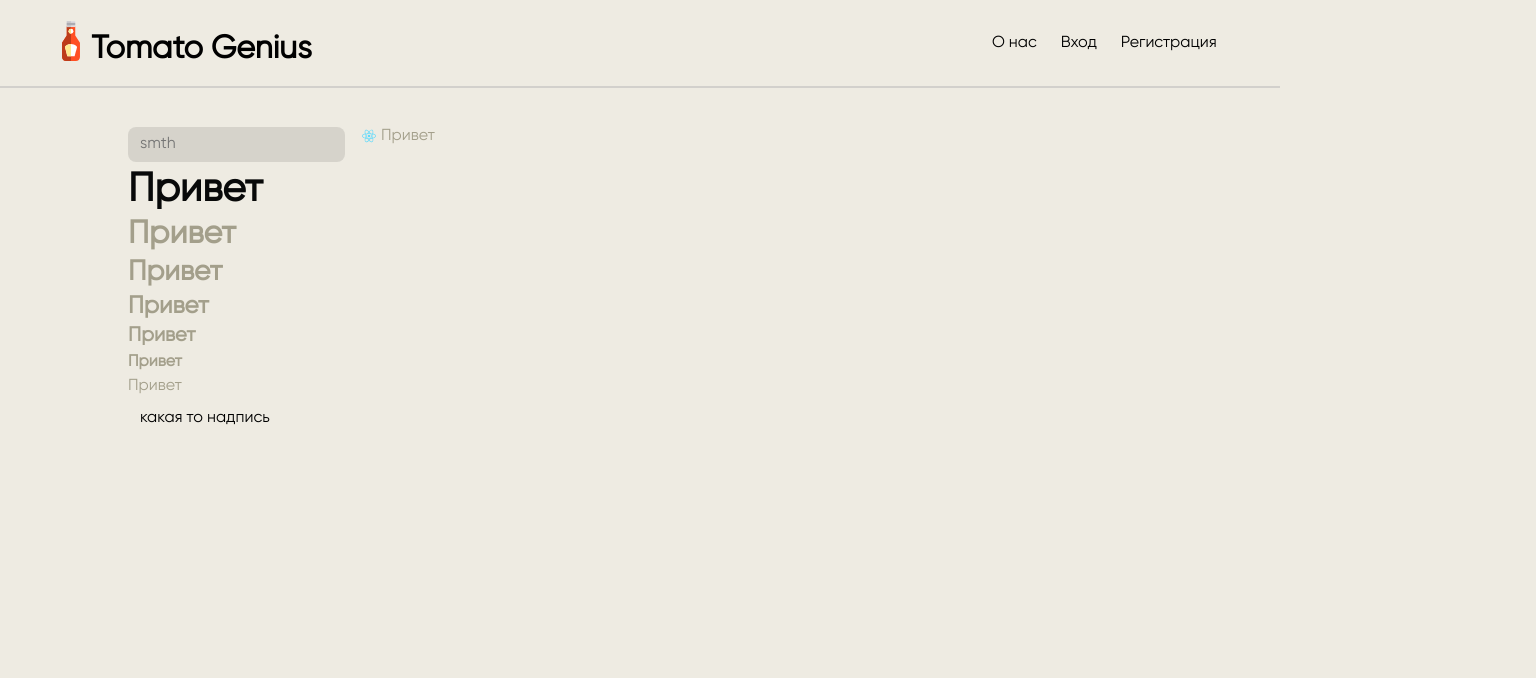
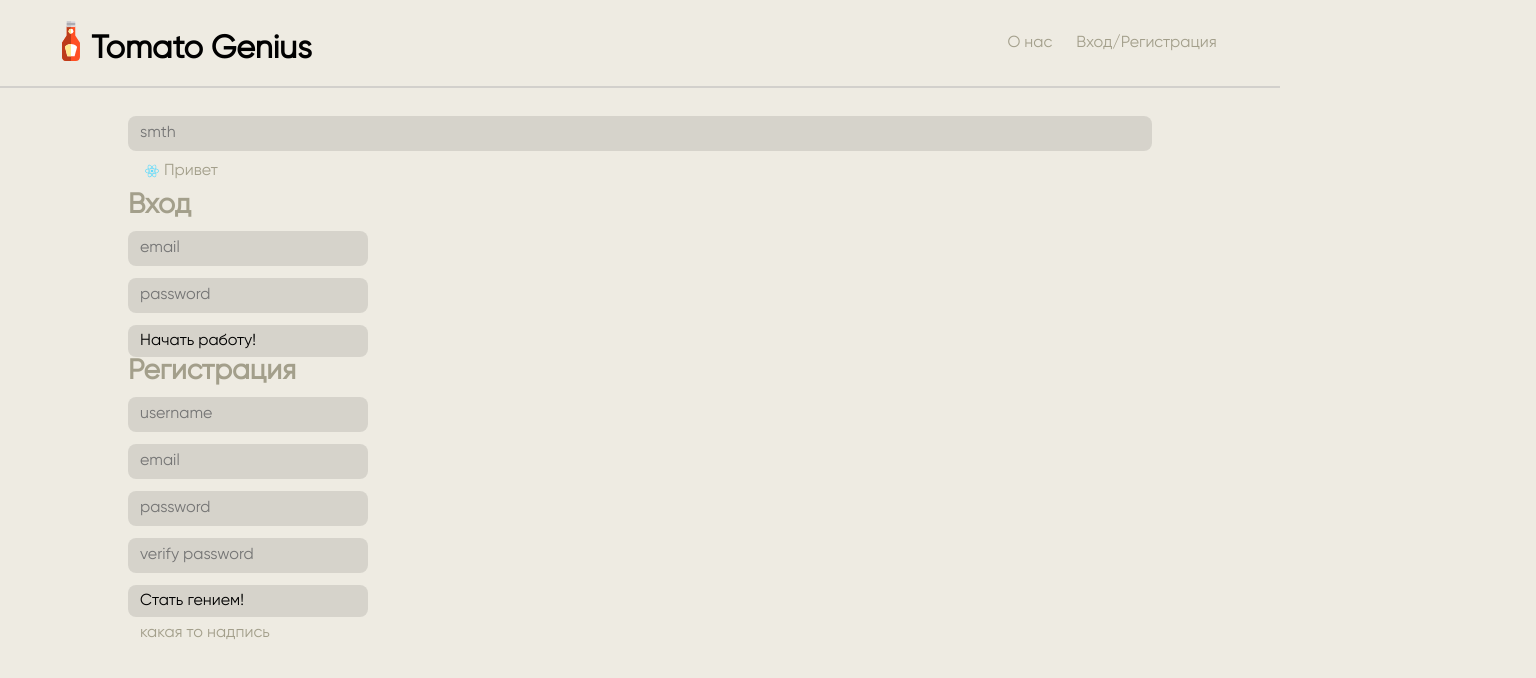
Before and after one commit to F4lkr4m/TomatoGenius, a React (Create React App) app: page /signin in a window 1280 px wide. Shown: the top 678 px of the page, 1536 px wide, since content can reach past the window. Built offline with nearby package versions, Linux system fonts and the light colour scheme; the HTML template or start-up script is replaced by a standard one.

Commit message:
Added forms

```diff
--- a/src/App.css
+++ b/src/App.css
@@ -88,6 +88,8 @@ a {
 
   width: 100%;
 
+  box-sizing: border-box;
+
   padding-left: var(--appPaddingLR);
   padding-right: var(--appPaddingLR);
   padding-top: var(--appPaddingTB);
--- a/src/App.tsx
+++ b/src/App.tsx
@@ -3,10 +3,11 @@ import './App.css';
 import logo from './logo.svg';
 import headerLogo from './Components/Header/logo.svg';
 import Button from './Components/Button/Button';
-import Fonts from './Components/Fonts/Fonts';
 import Header from './Components/Header/Header';
 import { Routes, Route } from 'react-router-dom';
 import Input from './Components/Input/Input';
+import SignInForm from './Components/SignForm/SignIn/SignIn';
+import SignUpForm from './Components/SignForm/SingUp/SignUp';
 
 function App() {
   return (
@@ -14,14 +15,9 @@ function App() {
       <Header userAuth={false} logo={headerLogo} logoText={'Tomato Genius'} />
       <div className="app">
         <Input type="email" placeholder="smth" />
-        <Button label="Привет" hover={true} icon={logo} wide={false} />
-        <Fonts type="h1" secondary={true} text="Привет" />
-        <Fonts type="h2" text="Привет" />
-        <Fonts type="h3" text="Привет" />
-        <Fonts type="h4" text="Привет" />
-        <Fonts type="h5" text="Привет" />
-        <Fonts type="h6" text="Привет" />
-        <Fonts type="p" text="Привет" />
+        <Button label="Привет" type={'hover'} icon={logo} wide={false} />
+        <SignInForm />
+        <SignUpForm />
         <Routes>
           <Route path="/signin" element={<Button label="какая то надпись" />} />
           <Route path="/signup" element={<Button label="какая то надпись213" />} />
--- a/src/Components/Button/Button.css
+++ b/src/Components/Button/Button.css
@@ -1,5 +1,5 @@
 .button {
-    --buttonRadius: var(--x2);
+    --buttonRadius: var(--x4);
     --buttonPaddingLR: var(--x6);
     --buttonPaddingBT: var(--x4);
 
@@ -45,3 +45,11 @@
     height: var(--x12);
     width: var(--x12)
 }
+
+.button--filled {
+    background-color: rgba(0, 0, 0, 0.1);
+}
+
+.button--filled:hover {
+    background-color: rgba(0, 0, 0, 0.2);
+}
--- a/src/Components/Button/Button.tsx
+++ b/src/Components/Button/Button.tsx
@@ -5,12 +5,16 @@ interface ButtonProps {
   label?: string;
   wide?: boolean;
   icon?: string;
-  hover?: boolean;
+  type?: 'hover' | 'transparent' | 'filled';
 }
 
 const Button = (props: ButtonProps) => {
+  let type: string | undefined = props.type;
+  if (!type) {
+    type = 'hover';
+  }
   return (
-    <button className={`button` + `${props.wide ? ' button--wide' : ''}` + `${props.hover ? ' button--hover' : ''}`}>
+    <button className={`button` + `${props.wide ? ' button--wide' : ''}` + ` button--${type}`}>
       {props.icon ? <img className={'button__icon'} src={props.icon} /> : ''}
       {props.label}
     </button>
--- a/src/Components/Fonts/Fonts.css
+++ b/src/Components/Fonts/Fonts.css
@@ -1,5 +1,5 @@
 h1, h2, h3, h4, h5, h6, p {
-    --fontsMarginTB: var(--x4);
+    --fontsMarginTB: 0;
 
     color: var(--textColor);
     font-family: "Gilroy";
--- a/src/Components/Header/Header.tsx
+++ b/src/Components/Header/Header.tsx
@@ -30,11 +30,8 @@ class Header extends React.Component<HeaderProps> {
             </>
           ) : (
             <>
-              <Link to="/signin">
-                <Button label="Вход" />
-              </Link>
-              <Link to="/signup">
-                <Button label="Регистрация" />
+              <Link to="/sign">
+                <Button label="Вход/Регистрация" />
               </Link>
             </>
           )}
--- a/src/Components/Input/Input.css
+++ b/src/Components/Input/Input.css
@@ -12,10 +12,15 @@
     white-space: nowrap;
 
     border-radius: var(--inputRadius);
+
+    box-sizing: border-box;
+
     padding-left: var(--inputPaddingLR);
     padding-right: var(--inputPaddingLR);
     padding-top: var(--inputPaddingBT);
     padding-bottom: var(--inputPaddingBT);
 
     background-color: rgba(0, 0, 0, 0.1);
+
+    width: 100%;
 }
--- a/src/Components/Input/Input.tsx
+++ b/src/Components/Input/Input.tsx
@@ -2,14 +2,15 @@ import React from 'react';
 import './Input.css';
 
 interface InputProps {
-  type: 'text' | 'tel' | 'email' | 'number';
+  type: 'text' | 'tel' | 'email' | 'number' | 'password';
   placeholder: string;
+  onChange?: (event: React.ChangeEvent<HTMLInputElement>) => void;
 }
 
 const Input = (props: InputProps) => {
   return (
     <label>
-      <input className="input" type={props.type} placeholder={props.placeholder} />
+      <input onChange={props.onChange} className="input" type={props.type} placeholder={props.placeholder} />
     </label>
   );
 };
--- /dev/null
+++ b/src/Components/SignForm/SignForm.css
@@ -0,0 +1,6 @@
+.form {
+    display: flex;
+    flex-direction: column;
+    width: 240px;
+    row-gap: var(--x6);
+}
--- /dev/null
+++ b/src/Components/SignForm/SignIn/SignIn.tsx
@@ -0,0 +1,28 @@
+import React from 'react';
+import '../SignForm.css';
+import Fonts from '../../Fonts/Fonts';
+import Input from '../../Input/Input';
+import Button from '../../Button/Button';
+
+interface SignInFormProps {
+  submit?: (email: string, password: string) => void;
+}
+
+class SignInForm extends React.Component<SignInFormProps> {
+  constructor(props: SignInFormProps) {
+    super(props);
+  }
+
+  render() {
+    return (
+      <div className={'form'}>
+        <Fonts type="h3" text="Вход" />
+        <Input type="email" placeholder="email" />
+        <Input type="password" placeholder="password" />
+        <Button label="Начать работу!" type={'filled'} wide={true} />
+      </div>
+    );
+  }
+}
+
+export default SignInForm;
--- /dev/null
+++ b/src/Components/SignForm/SingUp/SignUp.tsx
@@ -0,0 +1,30 @@
+import React from 'react';
+import '../SignForm.css';
+import Fonts from '../../Fonts/Fonts';
+import Input from '../../Input/Input';
+import Button from '../../Button/Button';
+
+interface SignUpFormProps {
+  submit?: (email: string, password: string) => void;
+}
+
+class SignUpForm extends React.Component<SignUpFormProps> {
+  constructor(props: SignUpFormProps) {
+    super(props);
+  }
+
+  render() {
+    return (
+      <div className={'form'}>
+        <Fonts type="h3" text="Регистрация" />
+        <Input type="text" placeholder="username" />
+        <Input type="email" placeholder="email" />
+        <Input type="password" placeholder="password" />
+        <Input type="password" placeholder="verify password" />
+        <Button label="Стать гением!" type={'filled'} wide={true} />
+      </div>
+    );
+  }
+}
+
+export default SignUpForm;
--- a/src/reportWebVitals.ts
+++ b/src/reportWebVitals.ts
@@ -1,8 +1,8 @@
-import { ReportHandler } from "web-vitals";
+import { ReportHandler } from 'web-vitals';
 
 const reportWebVitals = (onPerfEntry?: ReportHandler) => {
   if (onPerfEntry && onPerfEntry instanceof Function) {
-    import("web-vitals").then(({ getCLS, getFID, getFCP, getLCP, getTTFB }) => {
+    import('web-vitals').then(({ getCLS, getFID, getFCP, getLCP, getTTFB }) => {
       getCLS(onPerfEntry);
       getFID(onPerfEntry);
       getFCP(onPerfEntry);
```
